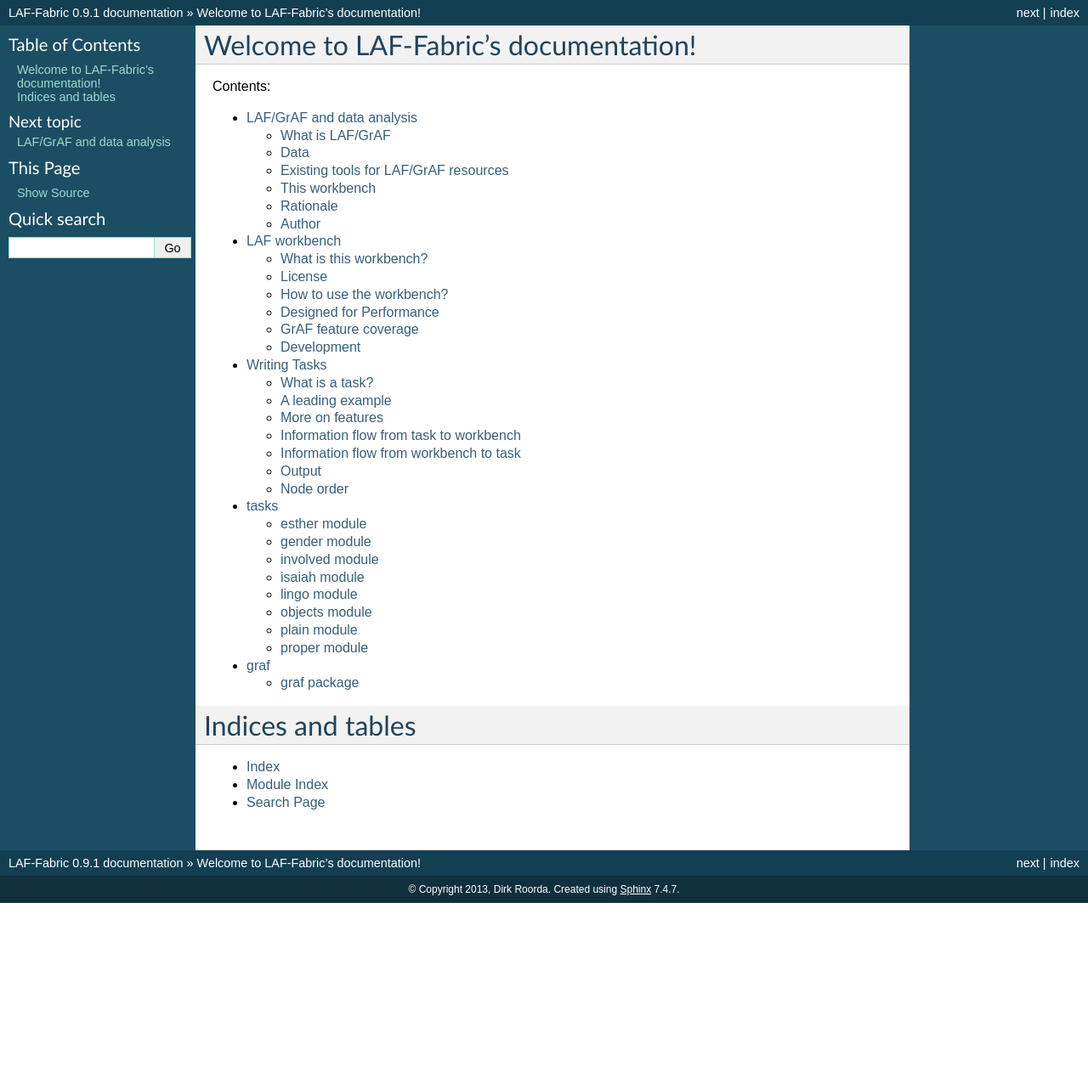
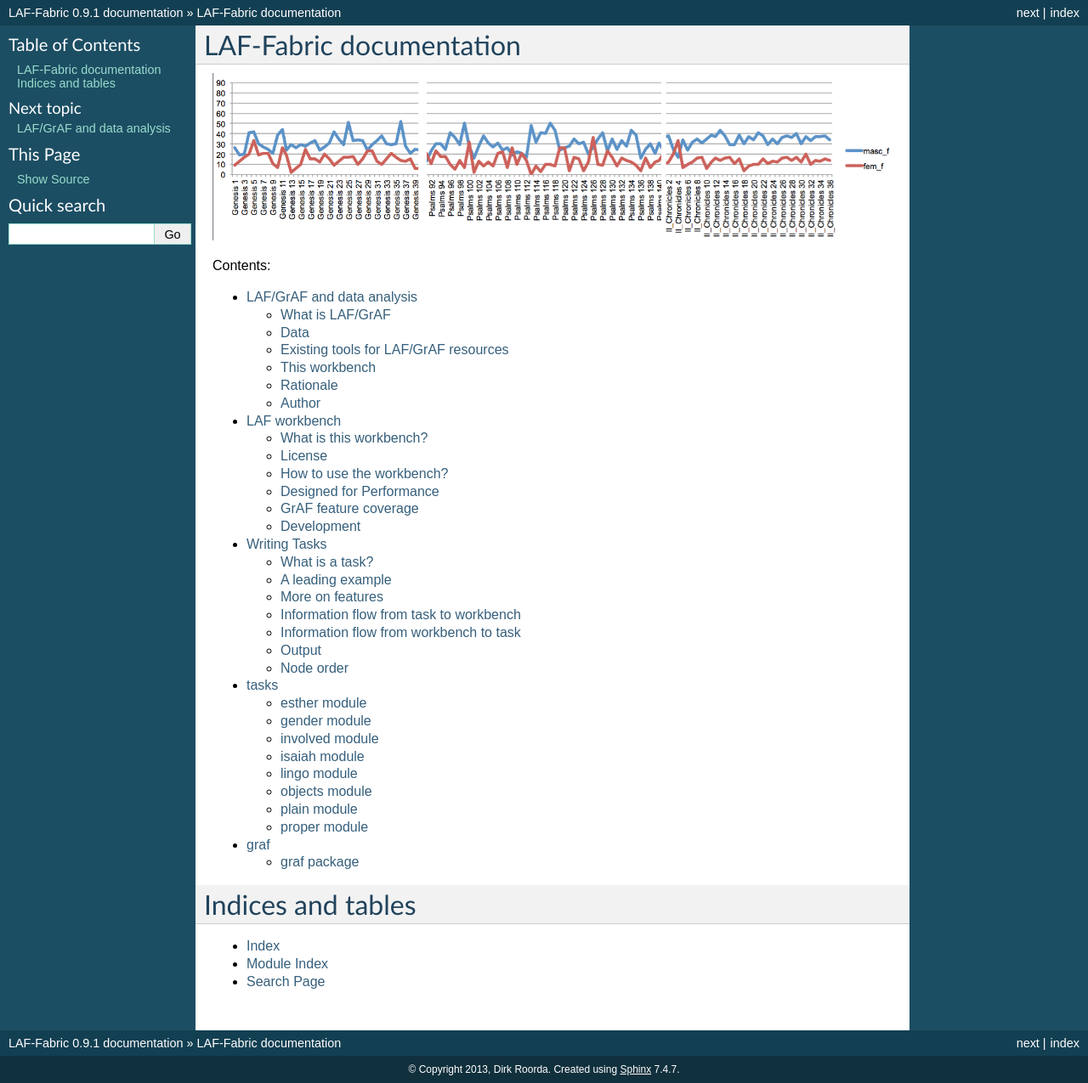
Before and after one commit to dirkroorda/laf-fabric, a Sphinx documentation site: the page built from docs/index.rst, in a window 1280 px wide. Shown: the whole page at 85% size. Built offline with Sphinx 7.4.7, drawn with Linux system fonts in a browser that asks for light colours; before the commit the page ends 1063 px from its top, so only the background shows below that.

Commit message:
update-docs

```diff
--- a/docs/index.rst
+++ b/docs/index.rst
@@ -1,10 +1,6 @@
-.. LAF-Fabric documentation master file, created by
-   sphinx-quickstart on Tue Nov 19 10:22:58 2013.
-   You can adapt this file completely to your liking, but it should at least
-   contain the root `toctree` directive.
-
-Welcome to LAF-Fabric's documentation!
-======================================
+LAF-Fabric documentation
+========================
+.. image:: LAF-Workbench.png
 
 Contents:
 
--- a/index.rst
+++ b/index.rst
@@ -3,8 +3,8 @@
    You can adapt this file completely to your liking, but it should at least
    contain the root `toctree` directive.
 
-Welcome to LAF-Fabric's documentation!
-======================================
+LAF-Fabric documentation
+========================
 
 Contents:
 
```
Also changed, not shown: docs/LAF-Workbench.png (added), 7 other files.
